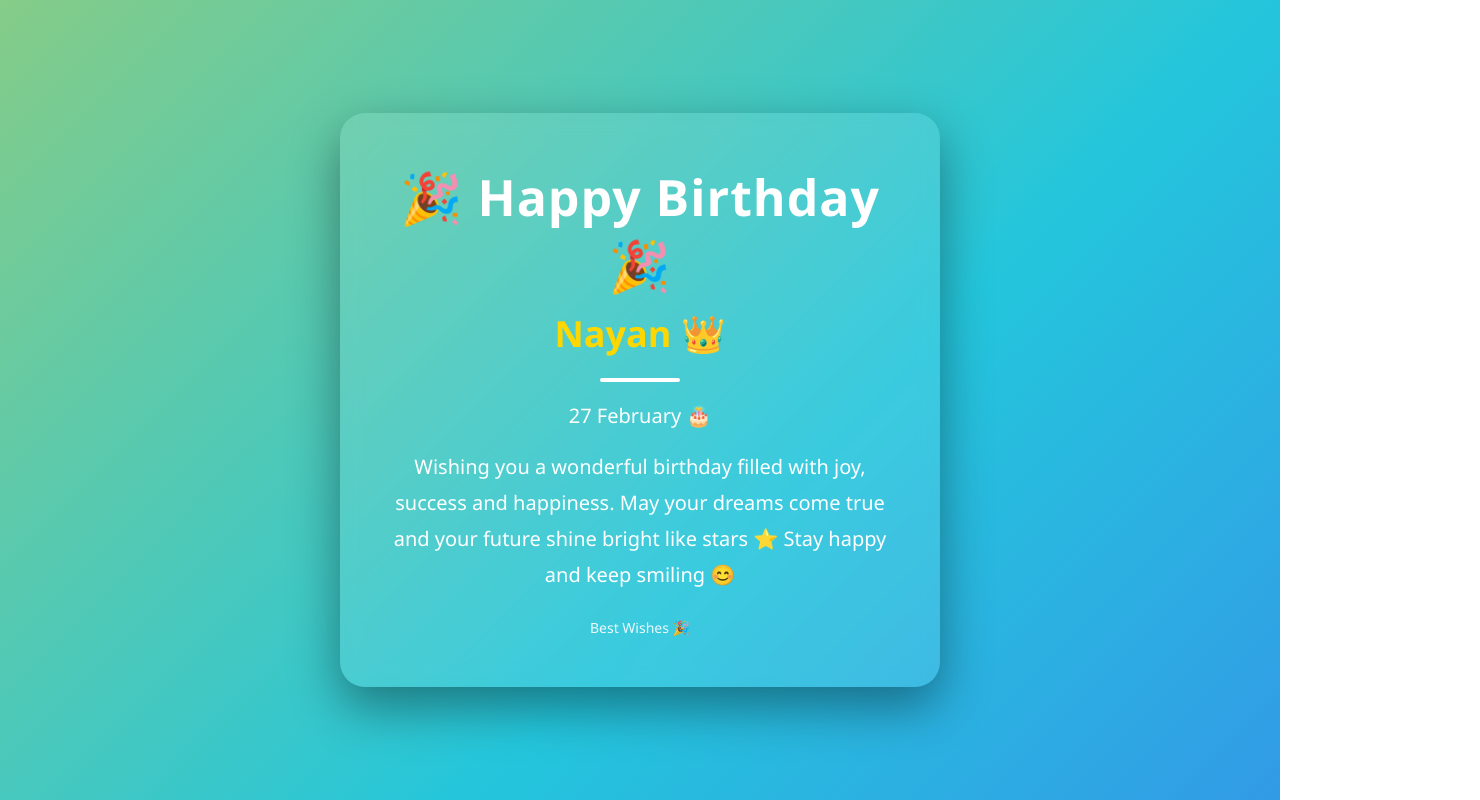
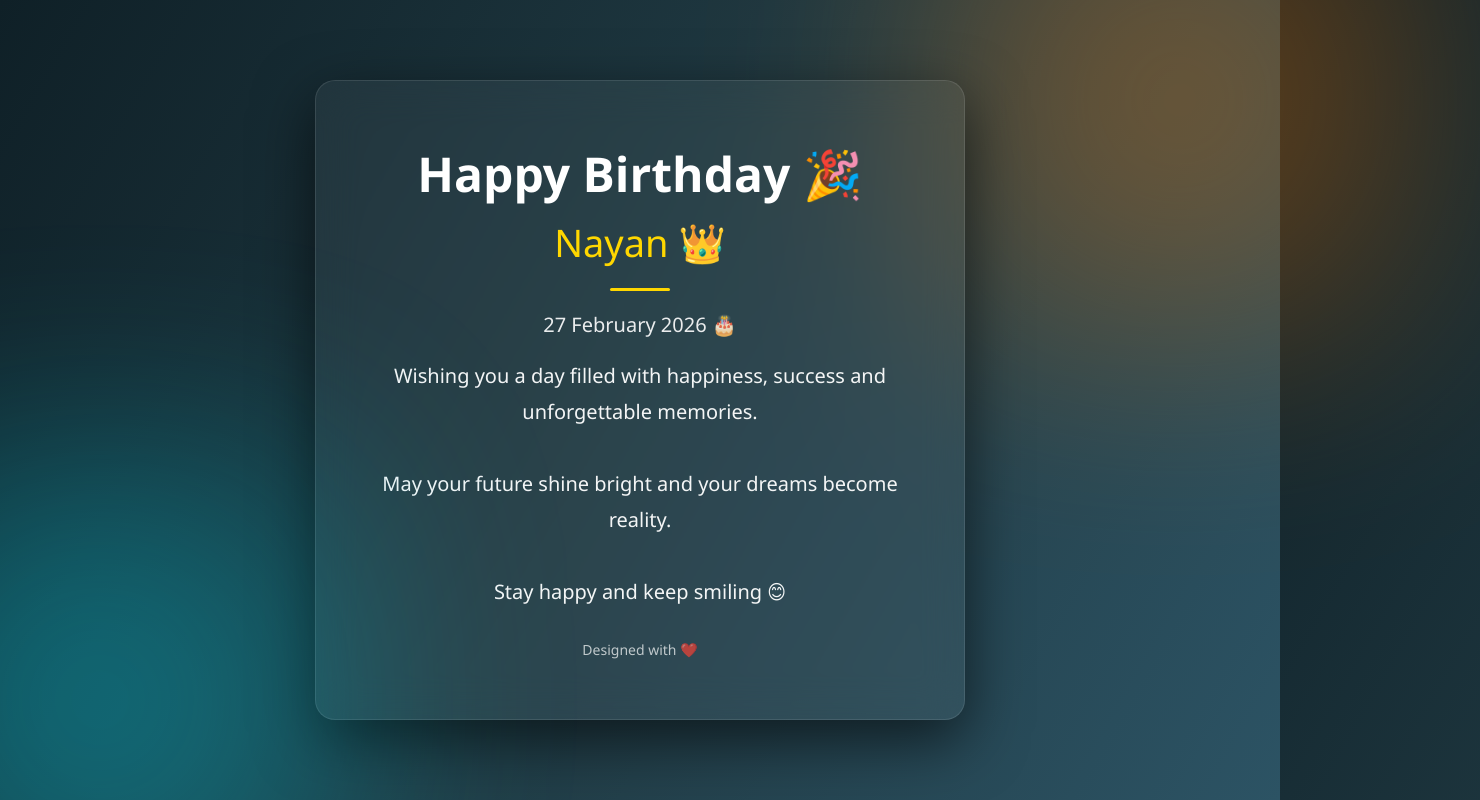
Before and after one commit to sanjithanumola/Happy-Birthday, a plain HTML site: page index.html in a window 1280 px wide. Shown: the top 800 px of the page, 1480 px wide, since content can reach past the window. Drawn offline with Linux system fonts and the light colour scheme.

Commit message:
Update index.html

```diff
--- a/index.html
+++ b/index.html
@@ -13,41 +13,67 @@
 margin:0;
 padding:0;
 box-sizing:border-box;
-font-family:'Segoe UI',sans-serif;
+font-family: 'Segoe UI', Tahoma, sans-serif;
 }
 
 
-/* COLORFUL BACKGROUND */
+/* MODERN BACKGROUND */
 
 body{
 
 height:100vh;
-
 display:flex;
 justify-content:center;
 align-items:center;
 
-background:linear-gradient(135deg,
-#ff4e50,
-#f9d423,
-#24c6dc,
-#5433ff);
-
-background-size:400% 400%;
-
-animation:bgMove 10s infinite alternate;
+background:linear-gradient(120deg,#0f2027,#203a43,#2c5364);
 
 color:white;
+overflow:hidden;
 
 }
 
 
-/* BACKGROUND ANIMATION */
+/* SOFT LIGHT EFFECT */
 
-@keyframes bgMove{
+body::before{
 
-0%{background-position:left;}
-100%{background-position:right;}
+content:"";
+
+position:absolute;
+
+width:600px;
+height:600px;
+
+background:radial-gradient(circle,#ff7b00,transparent);
+
+top:-200px;
+right:-200px;
+
+opacity:0.4;
+
+filter:blur(100px);
+
+}
+
+
+body::after{
+
+content:"";
+
+position:absolute;
+
+width:600px;
+height:600px;
+
+background:radial-gradient(circle,#00eaff,transparent);
+
+bottom:-200px;
+left:-200px;
+
+opacity:0.4;
+
+filter:blur(100px);
 
 }
 
@@ -56,19 +82,40 @@ color:white;
 
 .card{
 
-background:rgba(255,255,255,0.1);
+width:650px;
 
-padding:50px;
+padding:60px;
 
-border-radius:25px;
+border-radius:20px;
+
+background:rgba(255,255,255,0.05);
+
+border:1px solid rgba(255,255,255,0.1);
+
+backdrop-filter:blur(20px);
+
+box-shadow:0px 20px 60px rgba(0,0,0,0.6);
 
 text-align:center;
 
-backdrop-filter:blur(10px);
+animation:fade 1.5s ease;
 
-box-shadow:0px 20px 50px rgba(0,0,0,0.4);
+}
 
-max-width:600px;
+
+/* FADE */
+
+@keyframes fade{
+
+from{
+opacity:0;
+transform:translateY(30px);
+}
+
+to{
+opacity:1;
+transform:translateY(0px);
+}
 
 }
 
@@ -77,11 +124,9 @@ max-width:600px;
 
 h1{
 
-font-size:50px;
-
+font-size:48px;
 margin-bottom:10px;
-
-letter-spacing:1px;
+font-weight:600;
 
 }
 
@@ -90,28 +135,21 @@ letter-spacing:1px;
 
 .name{
 
-font-size:36px;
-
-font-weight:bold;
-
+font-size:38px;
 color:#FFD700;
-
 margin-bottom:15px;
 
 }
 
 
-/* LINE */
+/* DIVIDER */
 
 .line{
 
-width:80px;
-height:4px;
-
-background:white;
-
+width:60px;
+height:3px;
+background:#FFD700;
 margin:20px auto;
-
 border-radius:5px;
 
 }
@@ -122,7 +160,7 @@ border-radius:5px;
 .date{
 
 font-size:20px;
-
+opacity:0.9;
 margin-bottom:20px;
 
 }
@@ -133,8 +171,8 @@ margin-bottom:20px;
 .message{
 
 font-size:20px;
-
 line-height:1.8;
+opacity:0.95;
 
 }
 
@@ -143,11 +181,11 @@ line-height:1.8;
 
 .footer{
 
-margin-top:25px;
+margin-top:30px;
 
 font-size:14px;
 
-opacity:0.9;
+opacity:0.7;
 
 }
 
@@ -158,10 +196,11 @@ opacity:0.9;
 <body>
 
 
+
 <div class="card">
 
 
-<h1>🎉 Happy Birthday 🎉</h1>
+<h1>Happy Birthday 🎉</h1>
 
 
 <div class="name">
@@ -176,18 +215,22 @@ Nayan 👑
 
 <div class="date">
 
-27 February 🎂
+27 February 2026 🎂
 
 </div>
 
 
 <div class="message">
 
-Wishing you a wonderful birthday filled with
-joy, success and happiness.
+Wishing you a day filled with happiness,
+success and unforgettable memories.
 
-May your dreams come true and your future
-shine bright like stars ⭐
+<br><br>
+
+May your future shine bright and your dreams
+become reality.
+
+<br><br>
 
 Stay happy and keep smiling 😊
 
@@ -196,7 +239,7 @@ Stay happy and keep smiling 😊
 
 <div class="footer">
 
-Best Wishes 🎉
+Designed with ❤️
 
 </div>
 
@@ -204,6 +247,7 @@ Best Wishes 🎉
 </div>
 
 
+
 </body>
 
 </html>
```
